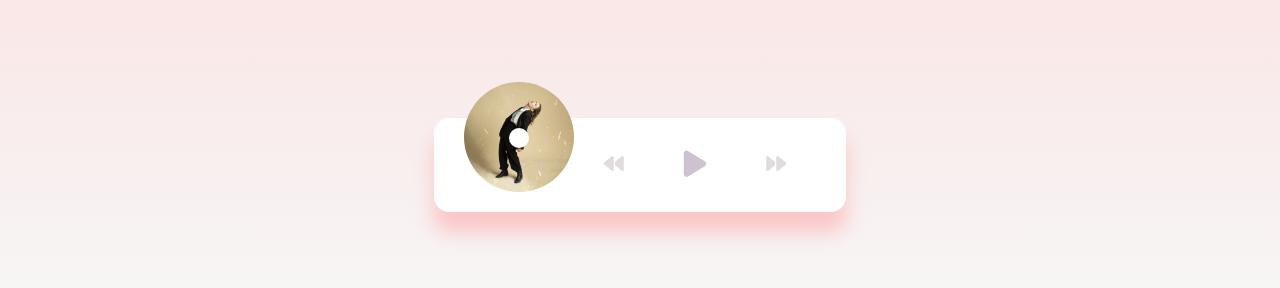
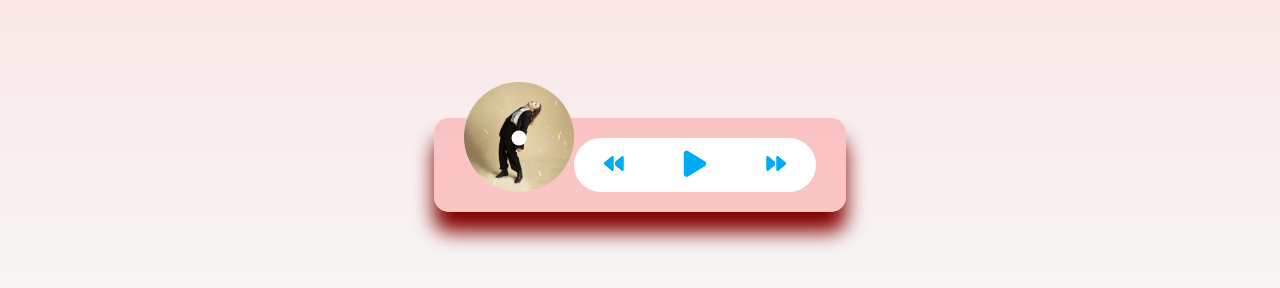
Before and after one commit to northross/music-player, a website: page music-player/index.html in a window 1280 px wide. Shown: the part 276-564 px from the top of the page. Drawn offline with Linux system fonts and the light colour scheme.

Commit message:
updated ui

```diff
--- a/music-player/script.js
+++ b/music-player/script.js
@@ -12,7 +12,7 @@ const cover = document.getElementById('cover');
 const songs = [
   'Ghostwriter - The Lawrence Arms',
   'Kyoto - Phoebe Bridgers',
-  "Miel - I'll Be Holding",
+  "I'll Be Holding - Miel",
 ];
 
 // keep track of songs
--- a/music-player/style.css
+++ b/music-player/style.css
@@ -20,9 +20,9 @@ body {
 }
 
 .music-container {
-  background-color: #fff;
+  background-color: rgba(252, 169, 169, 0.6);
   border-radius: 15px;
-  box-shadow: 0 20px 20px 0 rgba(252, 169, 169, 0.6);
+  box-shadow: 0 20px 20px 0 rgb(131, 0, 0);
   display: flex;
   padding: 20px 30px;
   position: relative;
@@ -42,8 +42,8 @@ body {
   position: absolute;
   bottom: 100%;
   left: 50%;
-  width: 20px;
-  height: 20px;
+  width: 15px;
+  height: 15px;
   transform: translate(-50%, 50%);
 }
 
@@ -75,6 +75,8 @@ body {
 }
 
 .navigation {
+  background-color: #fff;
+  border-radius: 200px;
   display: flex;
   align-items: center;
   justify-content: center;
@@ -101,7 +103,7 @@ body {
 }
 
 .music-info {
-  background-color: rgba(255, 255, 255, 0.5);
+  background-color: rgba(0, 179, 255, 0.2);
   border-radius: 15px 15px 0 0;
   position: absolute;
   top: 0;
@@ -139,3 +141,7 @@ body {
   width: 0%;
   transition: width 0.1s linear;
 }
+
+.fas {
+  color: rgba(0, 171, 245, 1);
+}
```
Also changed, not shown: README.md, music-player/images/I'll Be Holding - Miel.jpg (renamed from music-player/images/Miel - I'll Be Holding.jpg), 1 other file.
